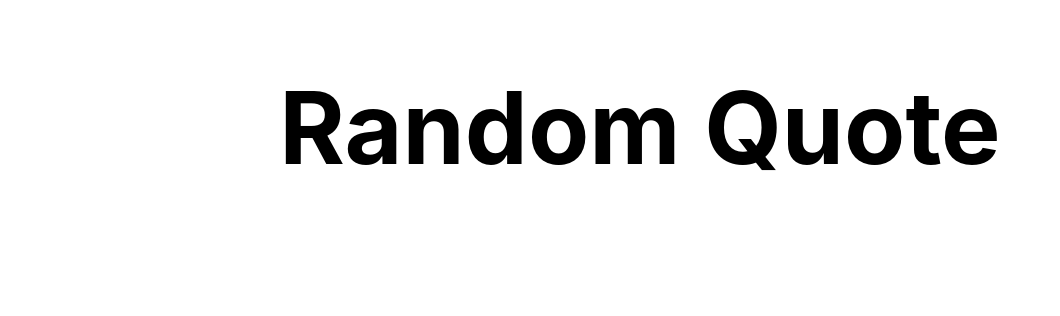
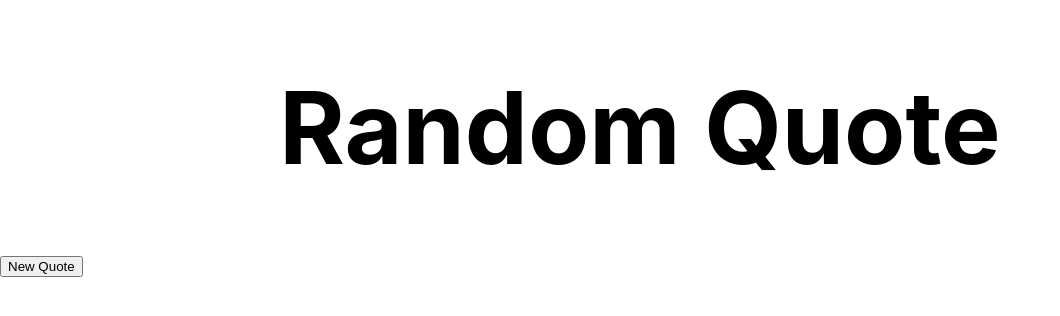
Before and after one commit to SSBdevelopment/random-quote-machine, a React (Create React App) app: page / in a window 1280 px wide. Shown: the top 316 px of the page, without its empty margins (0-1060 px from the left). Built offline with nearby package versions, Linux system fonts and the light colour scheme.

Commit message:
Added new-quote button

```diff
--- a/src/App.js
+++ b/src/App.js
@@ -9,6 +9,9 @@ class App extends Component {
       <div className="App">
         <h1 className="quote">Random Quote</h1>
       {/*<h1 quote={this.getQuote}>{quote}</h1>*/}
+      <header>
+        <button className="new-quote"/*onClick={this.handleClick}*/>New Quote</button>
+      </header>
       </div>
     );
   }
--- a/src/styles.css
+++ b/src/styles.css
@@ -11,3 +11,7 @@
     align-items: center;
     color: white;
 }
+
+.new-quote {
+    align-items: center;
+}
```
